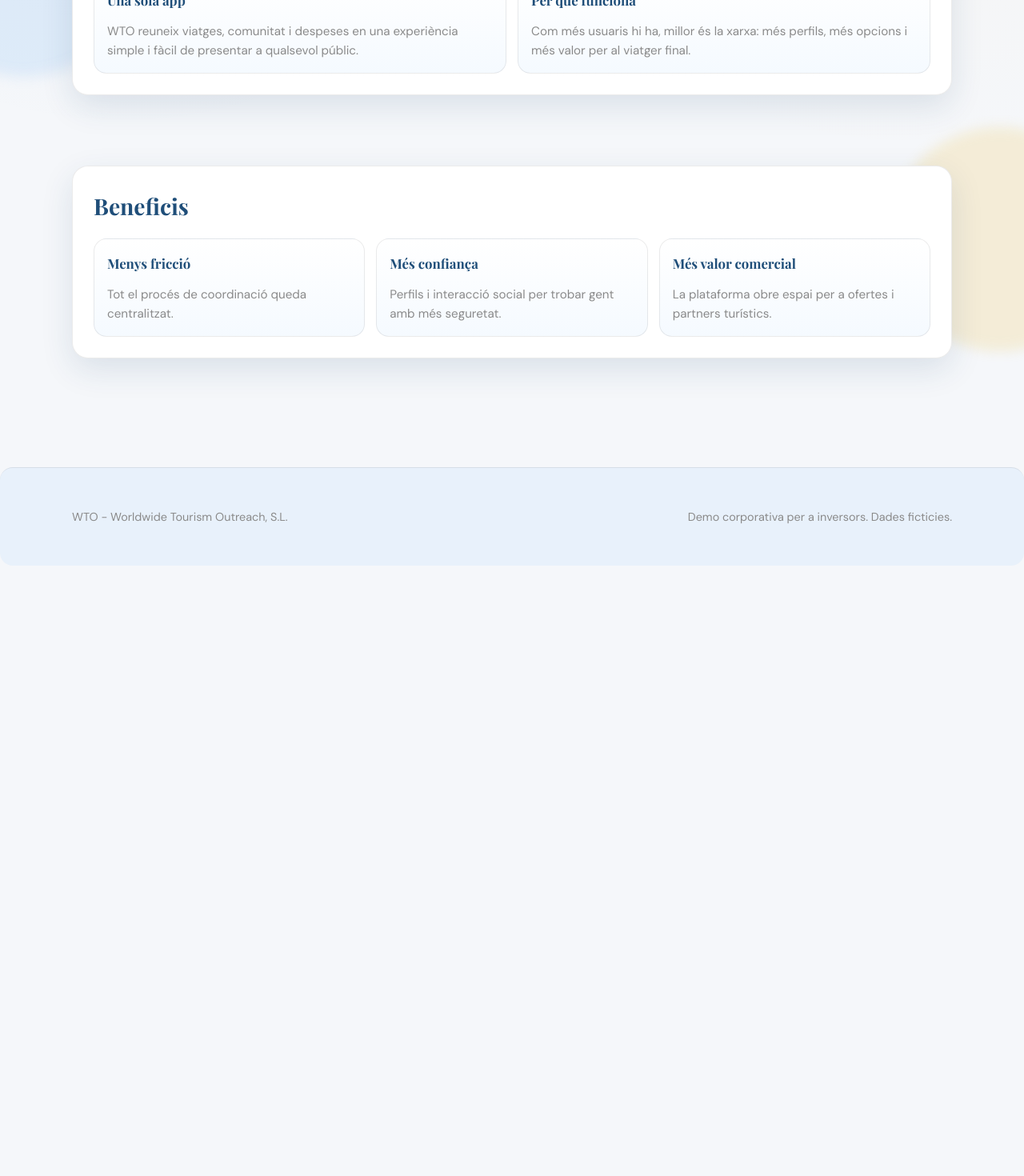
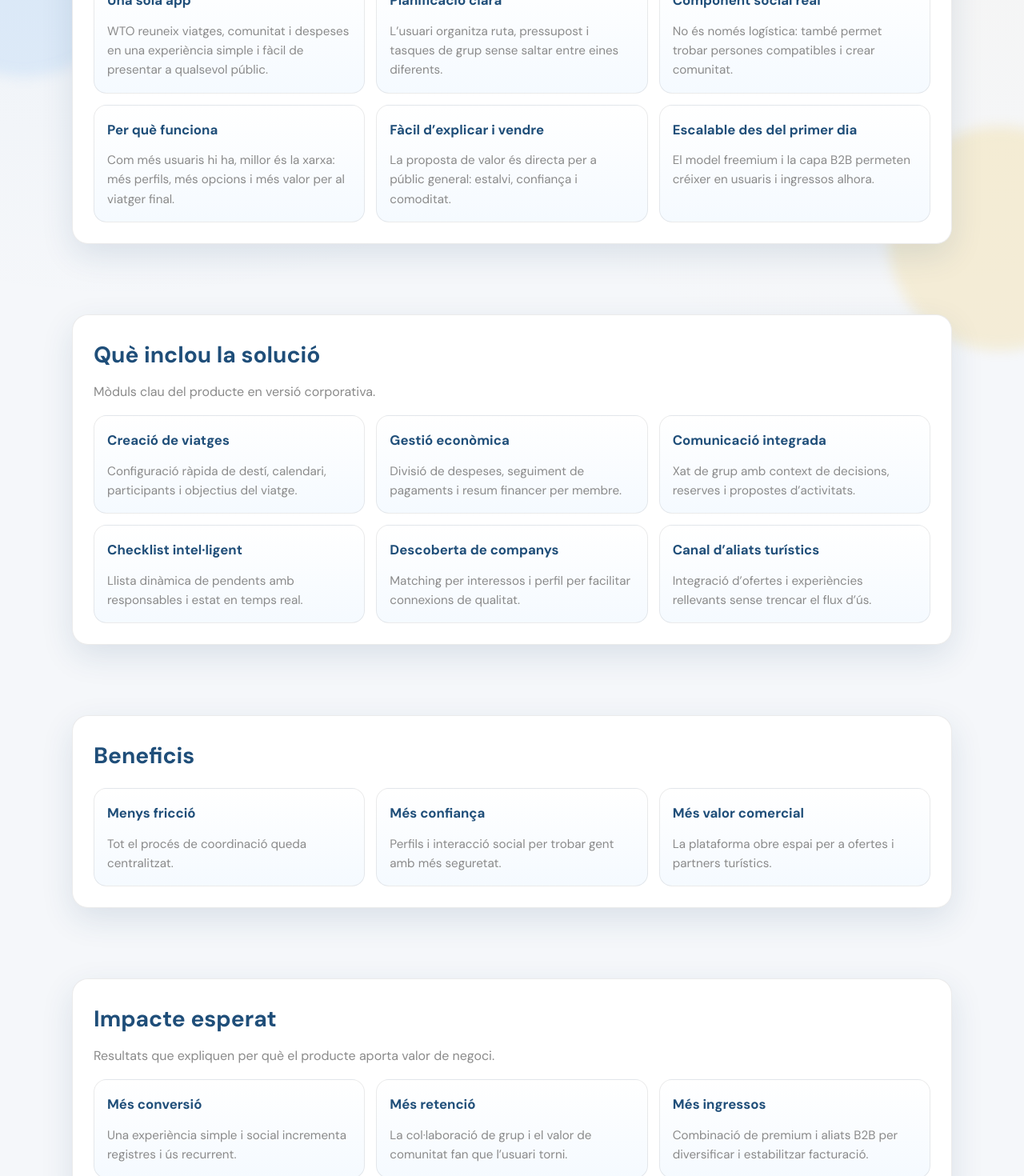
Before and after one commit to AndriyFedolyakIvaniv/Worldwie_Tourism, a React (Vite) app: page /#/idea in a window 1280 px wide. Shown: the part 280-1750 px from the top of the page at 80% size. Before the commit the page ends 987 px from the top, so only its background shows below. Built offline with nearby package versions, Linux system fonts and the light colour scheme.

Commit message:
Update website

```diff
--- a/src/data/content.ts
+++ b/src/data/content.ts
@@ -106,19 +106,24 @@ export const roadmap = [
 
 export const founders: Founder[] = [
   {
-    name: 'Clara Rius',
-    role: 'CEO & Strategy',
-    description: 'Especialista en crecimiento digital para travel-tech y partnerships europeos.',
+    name: 'Andriy Fedolyak',
+    role: 'Co-fundador',
+    description: 'Co-fundador del projecte WTO amb enfoc en visio global i creixement del producte.',
   },
   {
-    name: 'Pau Miret',
-    role: 'CPO & Product',
-    description: 'Experto en producto mobile, comunidades y experiencias colaborativas.',
+    name: 'Andrei Diaconu',
+    role: 'Co-fundador',
+    description: 'Co-fundador amb focus en desenvolupament tecnologic i qualitat de l’experiencia d’usuari.',
   },
   {
-    name: 'Lina Ortega',
-    role: 'CTO & Data',
-    description: 'Ingeniera de software con foco en escalabilidad, IA aplicada y analitica.',
+    name: 'Amadeo Caraman',
+    role: 'Co-fundador',
+    description: 'Co-fundador centrat en model de negoci, aliances estratègiques i evolucio del projecte.',
+  },
+  {
+    name: 'Jordan Roig',
+    role: 'Co-fundador',
+    description: 'Co-fundador orientat a l’execucio de la proposta digital i a la consolidacio de la comunitat.',
   },
 ]
 
--- a/src/pages/About.tsx
+++ b/src/pages/About.tsx
@@ -21,7 +21,7 @@ export default function About() {
             </p>
           </Section>
 
-          <Section title="Equip fundador" subtitle="Perfil startup tech orientat a execució.">
+          <Section title="Equip fundador" subtitle="Perfil startup tech orientat a execució (4 membres fundadors).">
             <div className="grid cols-3">
               {founders.map((founder) => (
                 <Card key={founder.name} title={`${founder.name} · ${founder.role}`}>
@@ -67,8 +67,8 @@ export default function About() {
             <div className="grid cols-2">
               <Card title="Equip fundador">
                 <p>
-                  Joves emprenedors amb perfil tecnològic i orientació a producte, disseny i
-                  experiència d’usuari.
+                  Equip format per 4 cofundadors amb perfil tecnològic i orientació a producte,
+                  negoci i experiència d’usuari.
                 </p>
               </Card>
               <Card title="Proposta de valor">
@@ -77,6 +77,16 @@ export default function About() {
                   mostrar material intern o massa dens.
                 </p>
               </Card>
+            </div>
+          </Section>
+
+          <Section title="Equip fundador (4 membres)" subtitle="Les quatre persones impulsores del projecte WTO.">
+            <div className="grid cols-2">
+              {founders.map((founder) => (
+                <Card key={founder.name} title={`${founder.name} · ${founder.role}`}>
+                  <p>{founder.description}</p>
+                </Card>
+              ))}
             </div>
           </Section>
 
--- a/src/pages/Idea.tsx
+++ b/src/pages/Idea.tsx
@@ -1,4 +1,5 @@
 import { Card } from '../components/Card'
+import { FlowMap } from '../components/FlowMap'
 import { Section } from '../components/Section'
 import { useViewMode } from '../context/ViewModeContext'
 
@@ -33,7 +34,7 @@ export default function Idea() {
           </Section>
 
           <Section title="Solució WTO" subtitle="Una sola plataforma social per gestionar tot el viatge compartit.">
-            <div className="grid cols-2">
+            <div className="grid cols-3">
               <Card title="Crear viatges col·laboratius">
                 <p>Espais de grup amb itinerari, dates i tasques compartides en temps real.</p>
               </Card>
@@ -46,17 +47,82 @@ export default function Idea() {
               <Card title="Marketplace d’ofertes">
                 <p>Accés a promocions i partners turístics integrats dins l’experiència.</p>
               </Card>
+              <Card title="Xat i decisions en grup">
+                <p>Canal únic per votar activitats, validar pressupost i prendre decisions ràpides.</p>
+              </Card>
+              <Card title="Verificació i confiança">
+                <p>Perfils, historial i senyals de confiança per reduir risc en viatges amb desconeguts.</p>
+              </Card>
+            </div>
+          </Section>
+
+          <Section title="Com funciona el producte" subtitle="Del registre inicial fins al tancament del viatge en un flux únic.">
+            <FlowMap
+              title="Experiència completa de l’usuari"
+              subtitle="La plataforma acompanya el viatger abans, durant i després del viatge compartit."
+              nodes={[
+                {
+                  kicker: '01',
+                  title: 'Perfil i preferències',
+                  text: 'L’usuari defineix estil de viatge, pressupost, interessos i disponibilitat.',
+                },
+                {
+                  kicker: '02',
+                  title: 'Creació o cerca de viatge',
+                  text: 'Pot crear un grup nou o unir-se a un viatge existent amb filtres avançats.',
+                },
+                {
+                  kicker: '03',
+                  title: 'Planificació col·laborativa',
+                  text: 'Checklist, votacions, rutes i repartiment de tasques en temps real.',
+                },
+                {
+                  kicker: '04',
+                  title: 'Execució i seguiment',
+                  text: 'Comunicació integrada, control de despeses i recomanacions contextuals.',
+                },
+                {
+                  kicker: '05',
+                  title: 'Valoració i millora',
+                  text: 'Feedback, valoracions i dades per millorar el matching i la personalització.',
+                },
+              ]}
+            />
+          </Section>
+
+          <Section title="Funcionalitats premium" subtitle="Capes addicionals de valor per incrementar retenció i monetització.">
+            <div className="grid cols-3">
+              <Card title="Recomanacions prioritàries">
+                <p>Ofertes destacades de partners verificats segons destí, perfil i dates del grup.</p>
+              </Card>
+              <Card title="Filtres avançats">
+                <p>Segmentació més precisa per compatibilitat social, ritme de viatge i nivell de despesa.</p>
+              </Card>
+              <Card title="Analítica personalitzada">
+                <p>Informe de despeses, hàbits i patrons de viatge per millorar futures experiències.</p>
+              </Card>
             </div>
           </Section>
         </>
       ) : (
         <>
           <Section title="Producte" subtitle="Presentem la solució de manera resumida i comercial.">
-            <div className="grid cols-2">
+            <div className="grid cols-3">
               <Card title="Una sola app">
                 <p>
                   WTO reuneix viatges, comunitat i despeses en una experiència simple i fàcil de
                   presentar a qualsevol públic.
+                </p>
+              </Card>
+              <Card title="Planificació clara">
+                <p>
+                  L’usuari organitza ruta, pressupost i tasques de grup sense saltar entre eines
+                  diferents.
+                </p>
+              </Card>
+              <Card title="Component social real">
+                <p>
+                  No és només logística: també permet trobar persones compatibles i crear comunitat.
                 </p>
               </Card>
               <Card title="Per què funciona">
@@ -64,6 +130,39 @@ export default function Idea() {
                   Com més usuaris hi ha, millor és la xarxa: més perfils, més opcions i més valor
                   per al viatger final.
                 </p>
+              </Card>
+              <Card title="Fàcil d’explicar i vendre">
+                <p>
+                  La proposta de valor és directa per a públic general: estalvi, confiança i comoditat.
+                </p>
+              </Card>
+              <Card title="Escalable des del primer dia">
+                <p>
+                  El model freemium i la capa B2B permeten créixer en usuaris i ingressos alhora.
+                </p>
+              </Card>
+            </div>
+          </Section>
+
+          <Section title="Què inclou la solució" subtitle="Mòduls clau del producte en versió corporativa.">
+            <div className="grid cols-3">
+              <Card title="Creació de viatges">
+                <p>Configuració ràpida de destí, calendari, participants i objectius del viatge.</p>
+              </Card>
+              <Card title="Gestió econòmica">
+                <p>Divisió de despeses, seguiment de pagaments i resum financer per membre.</p>
+              </Card>
+              <Card title="Comunicació integrada">
+                <p>Xat de grup amb context de decisions, reserves i propostes d’activitats.</p>
+              </Card>
+              <Card title="Checklist intel·ligent">
+                <p>Llista dinàmica de pendents amb responsables i estat en temps real.</p>
+              </Card>
+              <Card title="Descoberta de companys">
+                <p>Matching per interessos i perfil per facilitar connexions de qualitat.</p>
+              </Card>
+              <Card title="Canal d’aliats turístics">
+                <p>Integració d’ofertes i experiències rellevants sense trencar el flux d’ús.</p>
               </Card>
             </div>
           </Section>
@@ -81,6 +180,20 @@ export default function Idea() {
               </Card>
             </div>
           </Section>
+
+          <Section title="Impacte esperat" subtitle="Resultats que expliquen per què el producte aporta valor de negoci.">
+            <div className="grid cols-3">
+              <Card title="Més conversió">
+                <p>Una experiència simple i social incrementa registres i ús recurrent.</p>
+              </Card>
+              <Card title="Més retenció">
+                <p>La col·laboració de grup i el valor de comunitat fan que l’usuari torni.</p>
+              </Card>
+              <Card title="Més ingressos">
+                <p>Combinació de premium i aliats B2B per diversificar i estabilitzar facturació.</p>
+              </Card>
+            </div>
+          </Section>
         </>
       )}
     </>
--- a/src/styles/global.css
+++ b/src/styles/global.css
@@ -1,4 +1,4 @@
-@import url('https://fonts.googleapis.com/css2?family=Playfair+Display:wght@400;700&family=DM+Sans:ital,wght@0,300;0,400;0,500;1,400&display=swap');
+@import url('https://fonts.googleapis.com/css2?family=DM+Sans:ital,wght@0,300;0,400;0,500;0,700;1,400&display=swap');
 
 :root {
   --blue-900: #1F4E79; /* branding --blue-dark */
@@ -12,7 +12,7 @@
   --text-soft: #8A8A8A; /* branding --gray */
   --line: rgba(0,0,0,0.08);
   --shadow: 0 14px 40px rgba(28, 67, 104, 0.12);
-  --font-display: 'Playfair Display', Georgia, serif;
+  --font-display: 'DM Sans', system-ui, sans-serif;
   --font-body: 'DM Sans', system-ui, sans-serif;
 }
 
```
Also changed, not shown: 4 other files (tests, documents, lock files or other folders).
